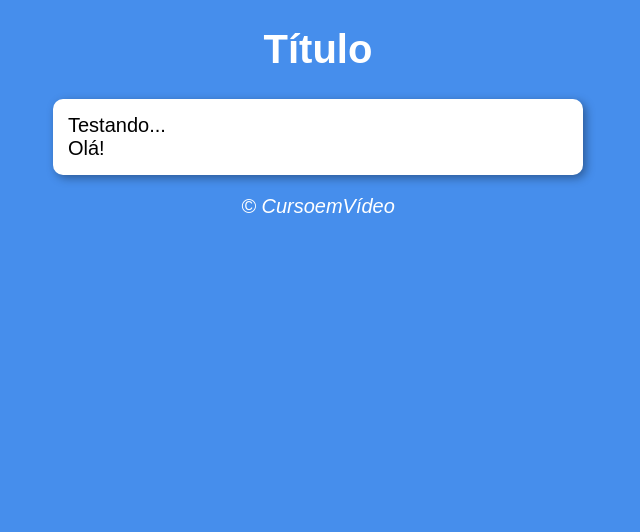
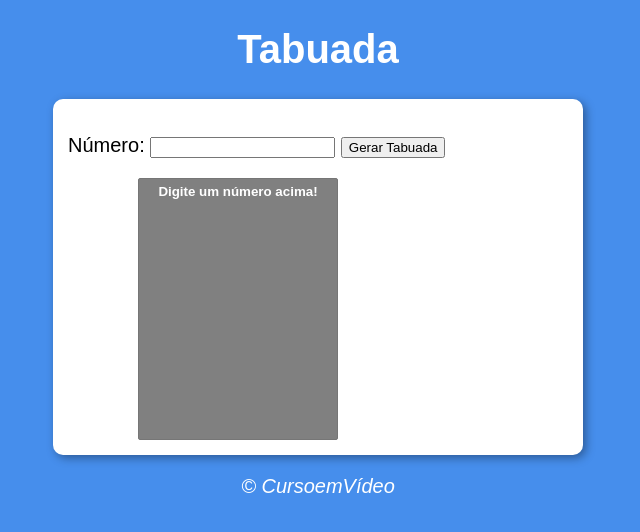
Before and after one commit to leonardoaraujo18/javascript, a plain HTML site: page desafios/desafio04/index.html in a window 1280 px wide. Shown: the whole page, without its empty margins (322-962 px from the left). Drawn offline with Linux system fonts and the light colour scheme.

Commit message:
Desafio 04

```diff
--- a/desafios/desafio04/index.html
+++ b/desafios/desafio04/index.html
@@ -4,20 +4,24 @@
     <meta charset="UTF-8">
     <meta name="viewport" content="width=device-width, initial-scale=1.0">
     <link rel="stylesheet" href="style.css">
-    <title>Hora do Dia</title>
+    <title>Tabuada</title>
 </head>
 <body>
 
     <header>
-        <h1>Título</h1>
+        <h1>Tabuada</h1>
     </header>
 
     <section>
         <div>
-            Testando...
+            <p>Número: <input type="number" name="num" id="txtn">
+            <input type="button" value="Gerar Tabuada" onclick="tabuada()"></p>
+
         </div>
         <div>
-            Olá!
+            <select name="tabuada" id="seltab" size="10">
+                <option>Digite um número acima!</option>
+            </select>
         </div>
     </section>
 
--- a/desafios/desafio04/script.js
+++ b/desafios/desafio04/script.js
@@ -0,0 +1,18 @@
+function tabuada(){
+    let num = document.getElementById("txtn");
+    let tab = document.getElementById("seltab");
+
+    if(num.value.length == 0){
+        alert("Por favor, digite um número!");
+    }else{
+        let n = Number(num.value);
+        tab.innerHTML = "";
+        for(let c = 1; c <= 10; c++){
+            let item = document.createElement("option");
+            item.value = `tab${c}`;
+            item.text = `${n} X ${c} = ${n*c}`;
+            tab.appendChild(item);
+        }
+    }
+
+}
--- a/desafios/desafio04/style.css
+++ b/desafios/desafio04/style.css
@@ -17,6 +17,22 @@ section{
     box-shadow: 3px 3px 10px rgba(0, 0, 0, 0.363);
 }
 
+select{
+    background-color: gray;
+    display: block;
+    margin-left: 70px;
+    width: 200px;
+    overflow: auto;
+}
+
+option{
+    display: block;
+    text-align: center;
+    font-weight: bold;
+    color: white;
+    padding: 5px;
+}
+
 footer{
     color: white;
     text-align: center;
```
